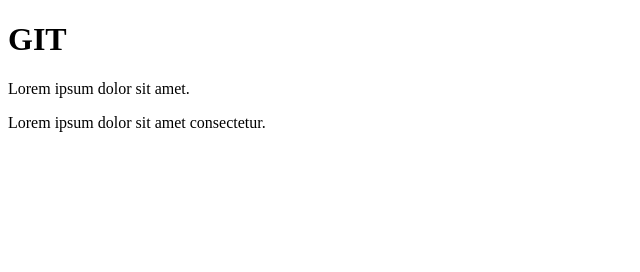
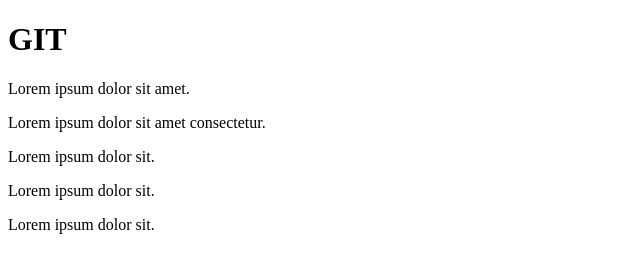
Before and after one commit to haroldsco/ClaseMartes, a plain HTML site: page index.html in a window 1280 px wide. Shown: the whole page, without its empty margins (0-640 px from the left). Drawn offline with Linux system fonts and the light colour scheme.

Commit message:
se modifico el archivo index

```diff
--- a/index.html
+++ b/index.html
@@ -10,5 +10,8 @@
     <h1>GIT</h1>
     <p>Lorem ipsum dolor sit amet.</p>
     <p>Lorem ipsum dolor sit amet consectetur.</p>
+    <p>Lorem ipsum dolor sit.</p>
+    <p>Lorem ipsum dolor sit.</p>
+    <p>Lorem ipsum dolor sit.</p>
 </body>
 </html>
```
